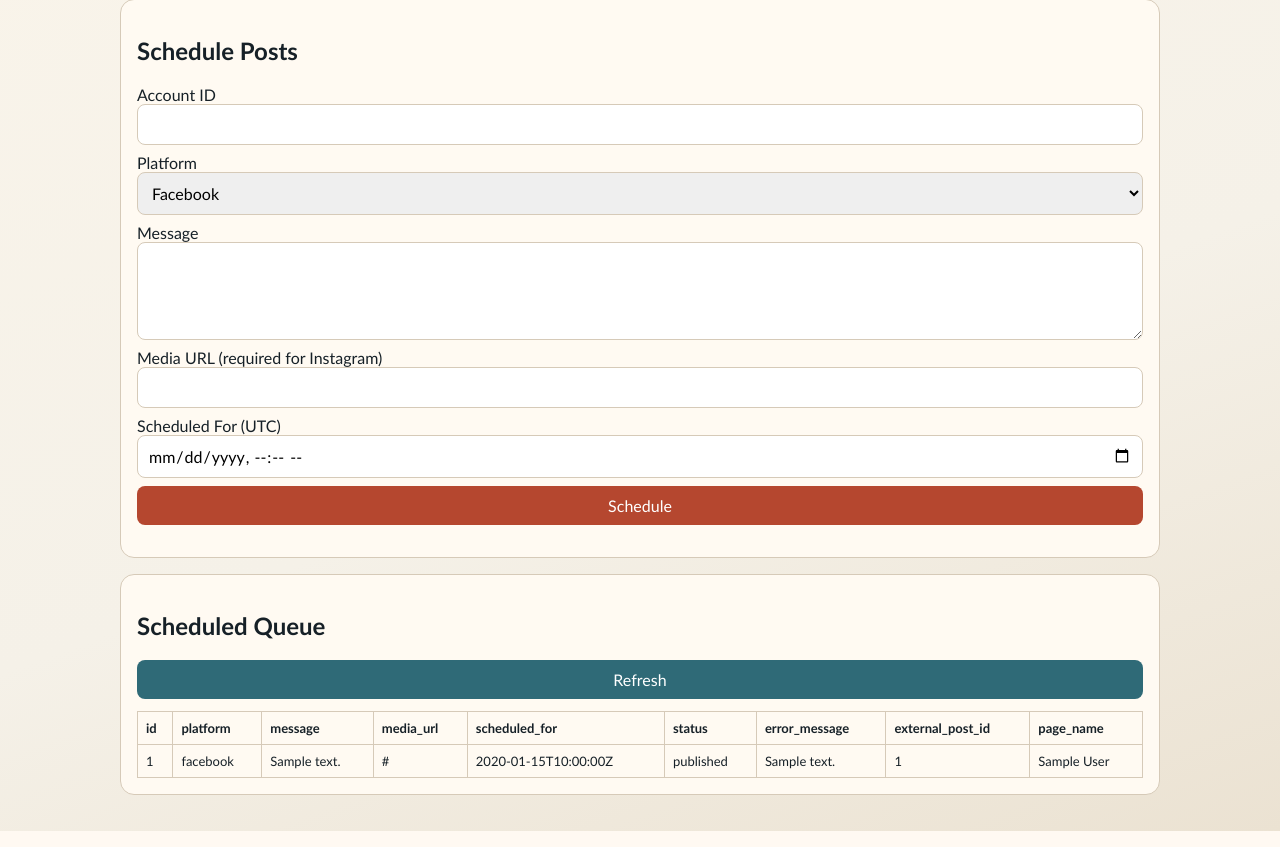
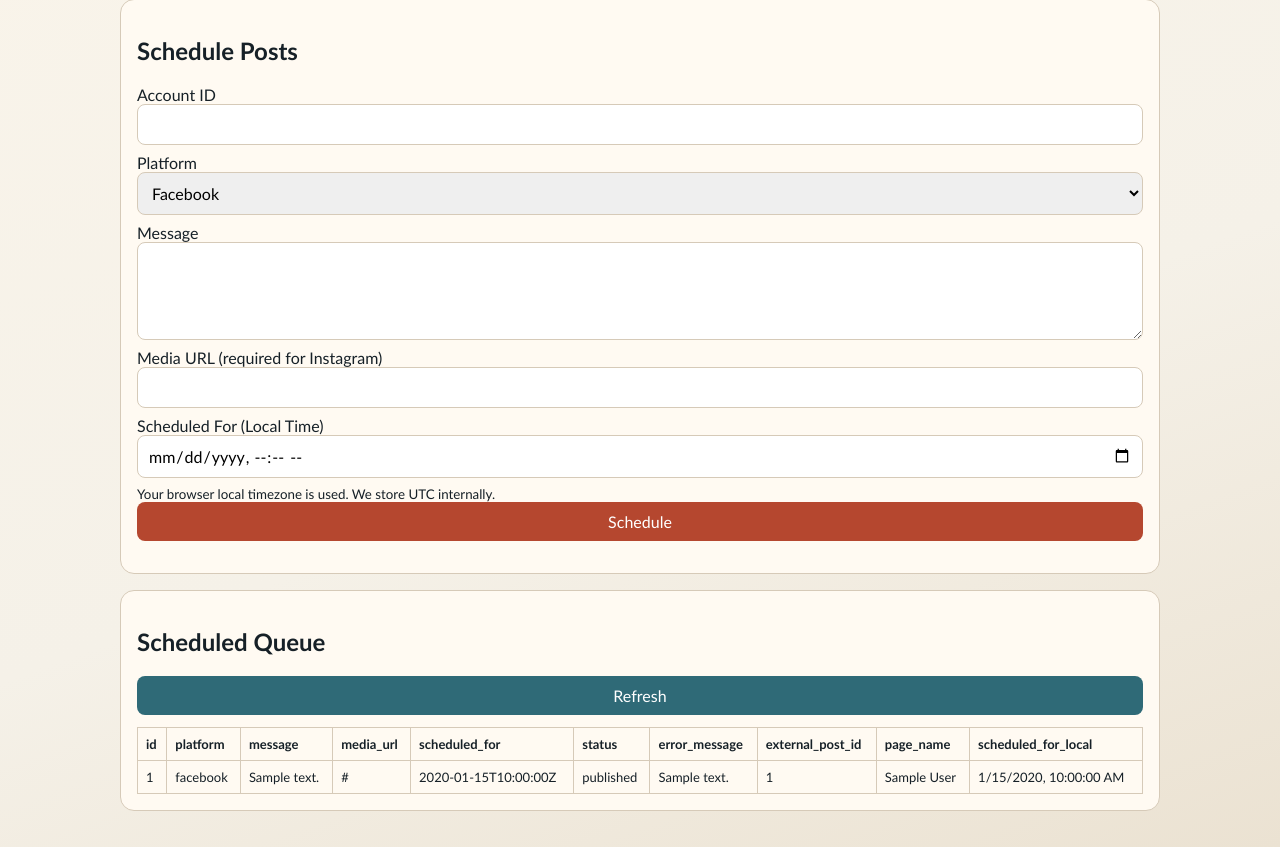
Before and after one commit to prarit0097/SocialMediaAutomation, a Django app: page /dashboard/scheduler/ in a window 1280 px wide. Shown: the part 88-935 px from the top of the page. Run offline with Django 5.2, Linux system fonts and the light colour scheme; a user stored in the database is signed in; tables that the repository leaves empty hold one stand-in row (values such as "Sample post"); parts of the project's set-up code (start-up, migrations or seed data) failed here and were passed over.

Commit message:
Show local schedule time in scheduler UI

```diff
--- a/static/dashboard/app.js
+++ b/static/dashboard/app.js
@@ -53,7 +53,15 @@
     if (!table) return;
     try {
       const rows = await fetchJSON("/api/posts/scheduled/");
-      renderTable(table, rows);
+      const rowsWithLocalTime = rows.map((row) => {
+        const utcValue = row.scheduled_for;
+        const localValue = utcValue ? new Date(utcValue).toLocaleString() : "";
+        return {
+          ...row,
+          scheduled_for_local: localValue,
+        };
+      });
+      renderTable(table, rowsWithLocalTime);
     } catch (err) {
       table.innerHTML = `<p>${err.message}</p>`;
     }
--- a/templates/dashboard/scheduler.html
+++ b/templates/dashboard/scheduler.html
@@ -13,7 +13,8 @@
     </label>
     <label>Message<textarea name="message" rows="4"></textarea></label>
     <label>Media URL (required for Instagram)<input type="url" name="media_url"></label>
-    <label>Scheduled For (UTC)<input type="datetime-local" name="scheduled_for" required></label>
+    <label>Scheduled For (Local Time)<input type="datetime-local" name="scheduled_for" required></label>
+    <small>Your browser local timezone is used. We store UTC internally.</small>
     <button type="submit">Schedule</button>
   </form>
   <p id="scheduleResult"></p>
```
